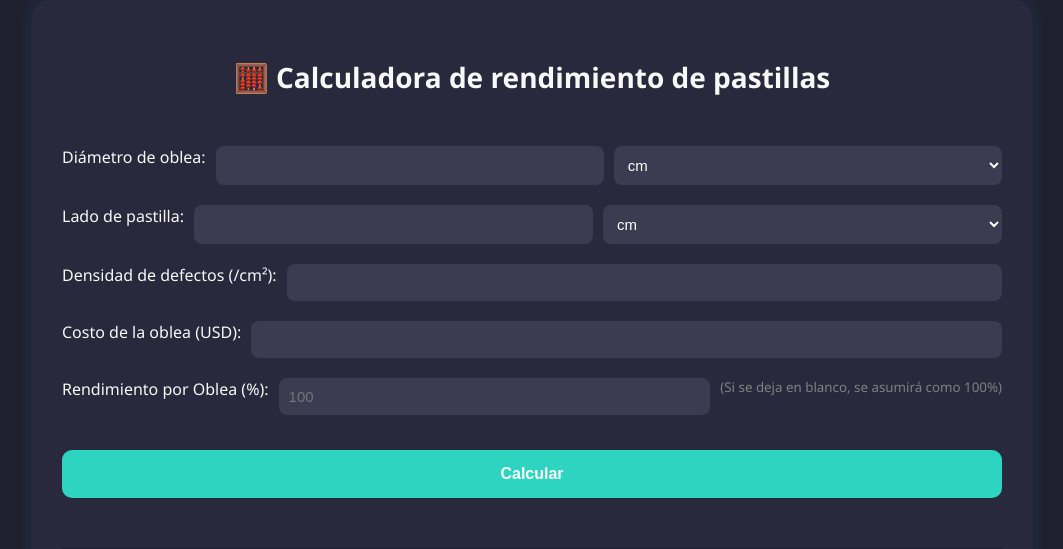
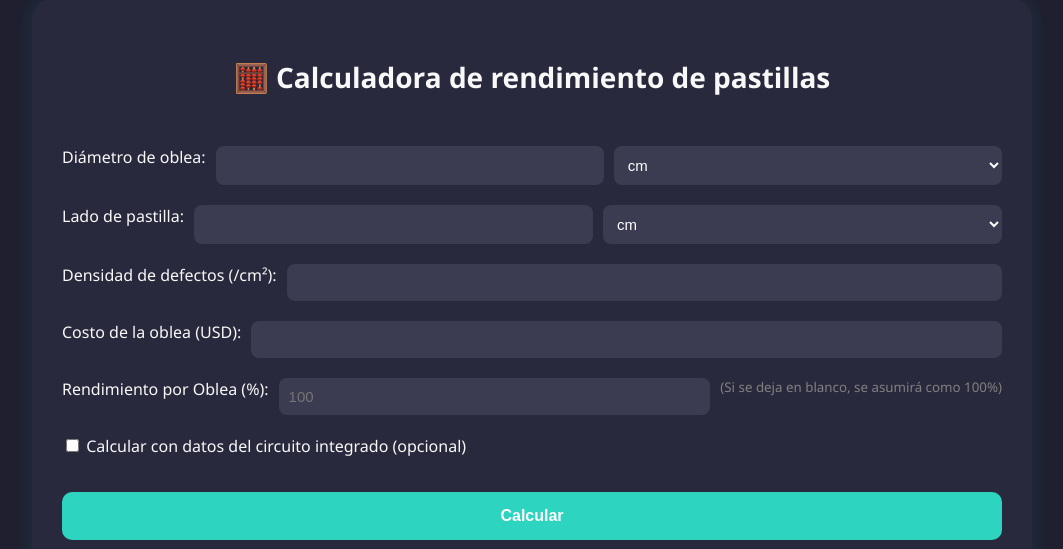
Before and after one commit to RodrigoPP05/calculadora_pastillas, a Flask app: page / in a window 1280 px wide. Shown: the part 51-600 px from the top of the page, without its empty margins (108-1171 px from the left). Run offline with Flask 3, Linux system fonts and the light colour scheme; some libraries are stand-ins or nearby versions.

Commit message:
Update index.html

```diff
--- a/templates/index.html
+++ b/templates/index.html
@@ -50,6 +50,31 @@
         <input name="Rendimiento Por Oblea" type="number" placeholder="100" min="0" max="100">
         <small style="color: gray;">(Si se deja en blanco, se asumirá como 100%)</small>
       </div>
+
+      <div class="campo">
+  <label>
+    <input type="checkbox" id="usar_extra" name="usar_extra" onchange="mostrarCamposExtras()"> Calcular con datos del circuito integrado (opcional)
+  </label>
+</div>
+
+<div id="extra_fields" style="display: none;">
+  <div class="campo">
+    <label>Costo de prueba por pastilla (USD):</label>
+    <input name="costo_prueba" type="number" step="0.01" min="0">
+  </div>
+
+  <div class="campo">
+    <label>Costo de empaquetado por pastilla (USD):</label>
+    <input name="costo_empaque" type="number" step="0.01" min="0">
+  </div>
+
+  <div class="campo">
+    <label>Rendimiento de prueba final (%):</label>
+    <input name="rend_final" type="number" placeholder="100" min="0" max="100">
+    <small style="color: gray;">(Si se deja en blanco, se asumirá como 100%)</small>
+  </div>
+</div>
+
 
 
       <button type="submit">Calcular</button>
@@ -205,7 +230,16 @@
       const activeTab = document.querySelector('.tab-content.active');
       if (activeTab) activeTab.style.display = "block";
       mostrarHistorial();
-    };
+    }
+
+    <script>
+  function mostrarCamposExtras() {
+    const check = document.getElementById('usar_extra');
+    const extraFields = document.getElementById('extra_fields');
+    extraFields.style.display = check.checked ? 'block' : 'none';
+  };
+</script>
+
   </script>
 
   {% if resultado %}
@@ -217,7 +251,14 @@
       "{{ resultado.rendimiento }}",
       "{{ resultado.costo }}"
     );
+
   </script>
   {% endif %}
+
+  {% if resultado.circuito %}
+  <h3>🧠 Cálculos adicionales (Circuito Integrado)</h3>
+  <p>Costo total por circuito integrado: ${{ resultado.circuito }}</p>
+  {% endif %}
+
 </body>
 </html>
```
